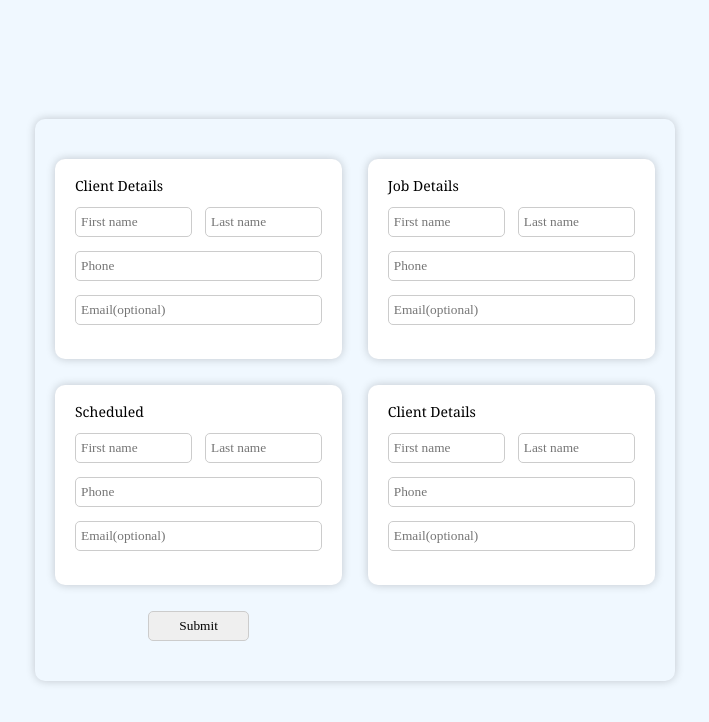
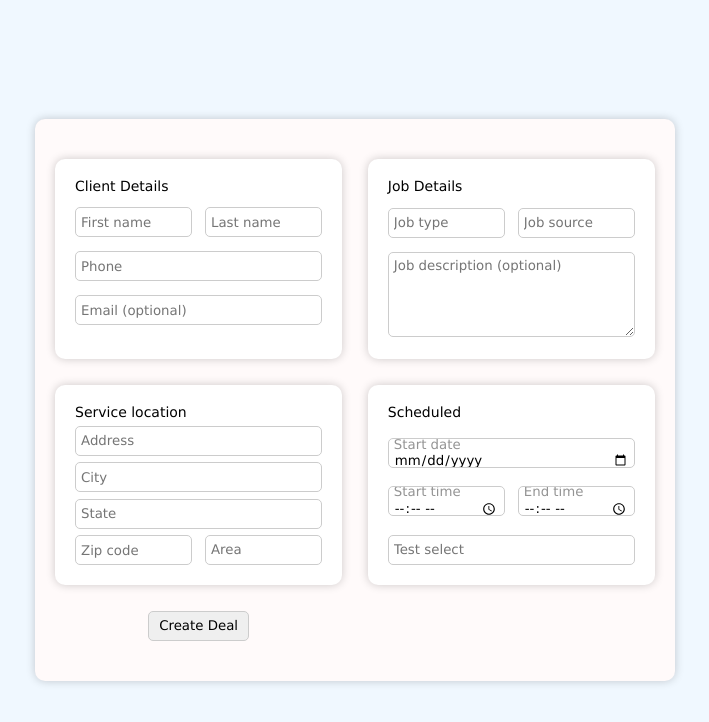
Before and after one commit to vadimdovnar/Pipedrive_Integration, a website with bundled scripts: page index.html in a window 1280 px wide. Shown: the whole page, without its empty margins (285-994 px from the left). Built offline with nearby package versions, Linux system fonts and the light colour scheme.

Commit message:
changes
- add styles
- add rest method to create deal

```diff
--- a/Css/index.css
+++ b/Css/index.css
@@ -18,6 +18,7 @@ html,body{
     display: flex;
     justify-content: center;
     align-items: center;
+    font-family: Verdana, Geneva, Tahoma, sans-serif;
 	height: 100vh;
 	width: 100%;
 	font-size: 100%;
@@ -40,16 +41,36 @@ img{vertical-align: top;}
 
 h1,h2,h3,h4,h5,h6{font-size:inherit;font-weight: 400;}
 /*----------------------------------------------*/
-
+#date:before {
+    content: 'Start date';
+    margin-right: .6em;
+    color: #949494;
+ }
+#stime:before {
+    content: 'Start time';
+    margin-right: .6em;
+    color: #949494;
+ }
+#etime:before {
+    content: 'End time';
+    margin-right: .6em;
+    color: #949494;
+ }
 h2 {
     color: 000;
-    font-family: Georgia, 'Times New Roman', Times, serif;
 }
 input {
     border: 1px solid #ccc;
     border-radius: 5px;
     width: 100%;
     height: 30px;
+    padding: 5px;
+}
+textarea {
+    border: 1px solid #ccc;
+    border-radius: 5px;
+    width: 100%;
+    height: 85px;
     padding: 5px;
 }
 .item_one-line {
@@ -63,6 +84,7 @@ input {
     box-shadow: 0 0 10px rgba(0, 0, 0, 0.2);
     border-radius: 10px;
     padding: 40px 20px;
+    background: #FFFAFA;
 }
 .items-block__item {
     display: flex;
@@ -86,3 +108,6 @@ input {
     width: 35%;
     margin: 0 auto;
 }
+.items-block__submit {
+    cursor: pointer;
+}
--- /dev/null
+++ b/Js/RestAPI.js
@@ -0,0 +1,35 @@
+// export class RestAPI {
+//     constructor() {
+
+//     }
+
+//     createDeal() {
+//         const api_token = '1408ff17c6fdd6e5eb5a28e361027e7dfadc81a9';
+//         const url = 'https://api.pipedrive.com/v1/deals';
+
+//         const deal_data = {
+//             title: 'New deal2',
+//             value: 1000,
+//             currency: 'USD',
+//             person_id: 1234,
+//             org_id: 5678
+//         };
+
+//         fetch(`${url}?api_token=${api_token}`, {
+//             method: 'POST',
+//             headers: {
+//                 'Content-Type': 'application/json'
+//             },
+//             body: JSON.stringify(deal_data)
+//         })
+//         .then(response => response.json())
+//         .then(data => console.log(data))
+//         .catch(error => console.error(error));
+//     }
+
+// }
+
+export function set(e) {
+    e.preventDefault();
+    alert('Setting HIIIII');
+}
--- a/Js/index.js
+++ b/Js/index.js
@@ -0,0 +1,21 @@
+//API Token: 1408ff17c6fdd6e5eb5a28e361027e7dfadc81a9
+//Client ID: 6fb7c5caffb35cbf
+//Client Secret: a22c5b991057b71be9efe8156498f088423e7294
+
+import  {set} from './RestAPI.js';
+//get submit button element
+const submitButton = document.querySelector('.items-block__submit');
+//add click event to submit button
+submitButton.addEventListener('click', set);
+
+
+
+
+
+//get deal
+// fetch(`${url}?api_token=${api_token}`)
+//   .then(response => response.json())
+//   .then(data => console.log(data))
+//   .catch(error => console.error(error));
+
+//create deal
--- a/index.html
+++ b/index.html
@@ -10,7 +10,7 @@
 <body>
     <div class="windows-wrapper">
         <div class="submit-form">
-            <form class="submit-form__items-block items-block">
+            <form id="form" class="submit-form__items-block items-block">
                 <div class="items-block__item item">
                     <h2>Client Details</h2>
                     <div class="item_one-line">
@@ -25,65 +25,95 @@
                         <input type="tel" id="phone" name="phone" placeholder="Phone"><br>
                     </div>
                     <div>
-                        <input type="email" id="email" name="email" placeholder="Email(optional)"><br><br>
+                        <input type="email" id="email" name="email" placeholder="Email (optional)"><br><br>
                     </div>
                 </div>
                 <div class="items-block__item item">
                     <h2>Job Details</h2>
                     <div class="item_one-line">
                         <div>
-                            <input type="text" id="fname" name="fname" placeholder="First name"><br>
+                            <!-- <label for="fruits">Choose a fruit:</label> -->
+                            <input type="text" id="jtype" name="jtype" list="fruit-list" placeholder="Job type">
+                            <datalist id="fruit-list">
+                            <option value="Apple">
+                            <option value="Banana">
+                            <option value="Cherry">
+                            <option value="Durian">
+                            <option value="Elderberry">
+                            </datalist>
                         </div>
                         <div>
-                            <input type="text" id="lname" name="lname" placeholder="Last name"><br>
+                            <!-- <label for="fruits">Choose a fruit:</label> -->
+                            <input type="text" id="jsource" name="jsource" list="fruit-list" placeholder="Job source">
+                            <datalist id="fruit-list">
+                            <option value="Apple">
+                            <option value="Banana">
+                            <option value="Cherry">
+                            <option value="Durian">
+                            <option value="Elderberry">
+                            </datalist>
                         </div>
                     </div>
                     <div>
-                        <input type="tel" id="phone" name="phone" placeholder="Phone"><br>
+                        <textarea id="jdescription" name="jdescription" placeholder="Job description (optional)"></textarea>
+                    </div>
+                </div>
+                <div class="items-block__item item">
+                    <h2>Service location</h2>
+                    <div>
+                        <input type="text" id="address" name="address" placeholder="Address"><br>
                     </div>
                     <div>
-                        <input type="email" id="email" name="email" placeholder="Email(optional)"><br><br>
+                        <input type="text" id="city" name="city" placeholder="City"><br>
+                    </div>
+                    <div>
+                        <input type="text" id="state" name="state" placeholder="State"><br>
+                    </div>
+                    <div class="item_one-line">
+                        <div>
+                            <input type="text" id="zcode" name="zcode" placeholder="Zip code"><br>
+                        </div>
+                        <div>
+                            <input type="text" id="area" name="area" list="fruit-list" placeholder="Area">
+                            <datalist id="fruit-list">
+                                <option value="Apple">
+                                <option value="Banana">
+                                <option value="Cherry">
+                                <option value="Durian">
+                                <option value="Elderberry">
+                            </datalist>
+                        </div>
                     </div>
                 </div>
                 <div class="items-block__item item">
                     <h2>Scheduled</h2>
+                    <div>
+                        <input class="visible" type="date" id="date" name="date">
+                    </div>
                     <div class="item_one-line">
                         <div>
-                            <input type="text" id="fname" name="fname" placeholder="First name"><br>
+                            <input class="visible" type="time" id="stime" name="stime">
                         </div>
                         <div>
-                            <input type="text" id="lname" name="lname" placeholder="Last name"><br>
+                            <input class="visible" type="time" id="etime" name="etime">
                         </div>
                     </div>
                     <div>
-                        <input type="tel" id="phone" name="phone" placeholder="Phone"><br>
-                    </div>
-                    <div>
-                        <input type="email" id="email" name="email" placeholder="Email(optional)"><br><br>
+                        <input type="text" id="tselect" name="tselect" list="fruit-list" placeholder="Test select">
+                            <datalist id="fruit-list">
+                                <option value="Apple">
+                                <option value="Banana">
+                                <option value="Cherry">
+                                <option value="Durian">
+                                <option value="Elderberry">
+                            </datalist>
                     </div>
                 </div>
-                <div class="items-block__item item">
-                    <h2>Client Details</h2>
-                    <div class="item_one-line">
-                        <div>
-                            <input type="text" id="fname" name="fname" placeholder="First name"><br>
-                        </div>
-                        <div>
-                            <input type="text" id="lname" name="lname" placeholder="Last name"><br>
-                        </div>
-                    </div>
-                    <div>
-                        <input type="tel" id="phone" name="phone" placeholder="Phone"><br>
-                    </div>
-                    <div>
-                        <input type="email" id="email" name="email" placeholder="Email(optional)"><br><br>
-                    </div>
-                </div>
-
-                <input class="items-block__submit" type="submit" value="Submit">
+                <input class="items-block__submit" type="submit" value="Create Deal">
             </form>
         </div>
-        <script src="Js/index.js"></script>
+        <script type="module" src="Js/RestAPI.js"></script>
+        <script type="module" src="Js/index.js"></script>
     </div>
 </body>
 </html>
--- /dev/null
+++ b/package.json
@@ -0,0 +1,5 @@
+{
+  "dependencies": {
+    "request": "^2.88.2"
+  }
+}
```
Also changed, not shown: 1 other file.
